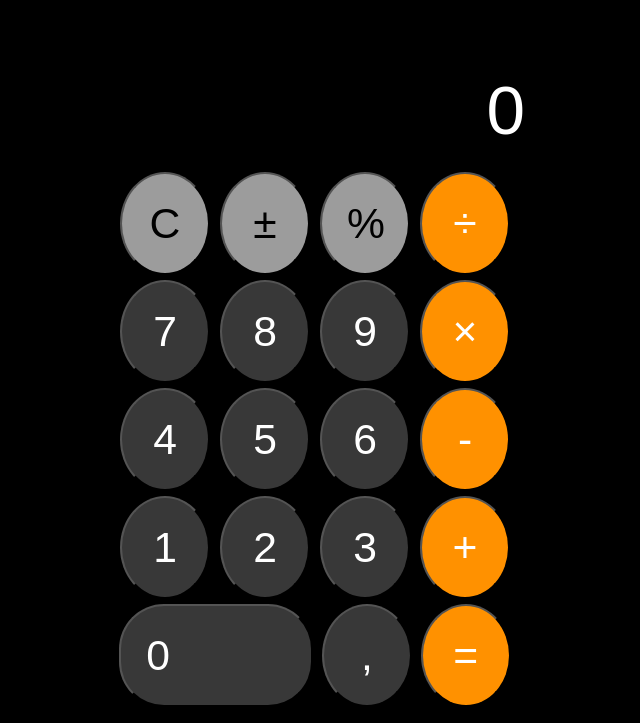
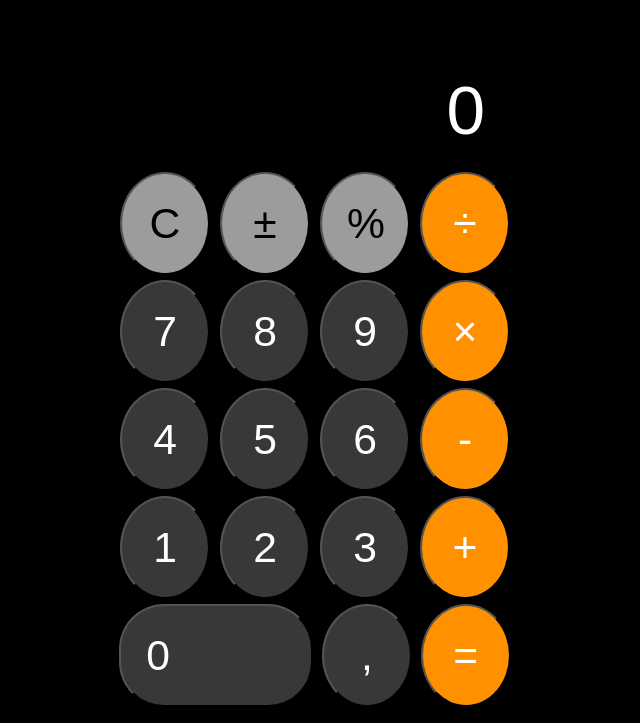
Before and after one commit to Focxer/iOS_Calc, a plain HTML site: page index.html in a window 1280 px wide. Shown: the part 77-800 px from the top of the page, without its empty margins (325-965 px from the left). Drawn offline with Linux system fonts and the light colour scheme.

Commit message:
Some Fixes

```diff
--- a/assets/css/style.css
+++ b/assets/css/style.css
@@ -7,6 +7,11 @@
 
 body{
     background-color: rgb(0, 0, 0);
+}
+
+main{
+    max-width: 580px;
+    width: 80%;
 }
 
 .bg-calc{
@@ -21,6 +26,7 @@ body{
 .visor-calc{
     display: inline-block;
     justify-content: center;
+    margin-right: 40px;
 }
 
 .linha{
--- a/index.html
+++ b/index.html
@@ -4,7 +4,7 @@
     <meta charset="UTF-8">
     <meta http-equiv="X-UA-Compatible" content="IE=edge">
     <meta name="viewport" content="width=device-width, initial-scale=1.0">
-    <title>Calculadora</title>
+    <title>iOS Calculator</title>
 
     <link rel="stylesheet" href="./assets/css/style.css">
 </head>
```
